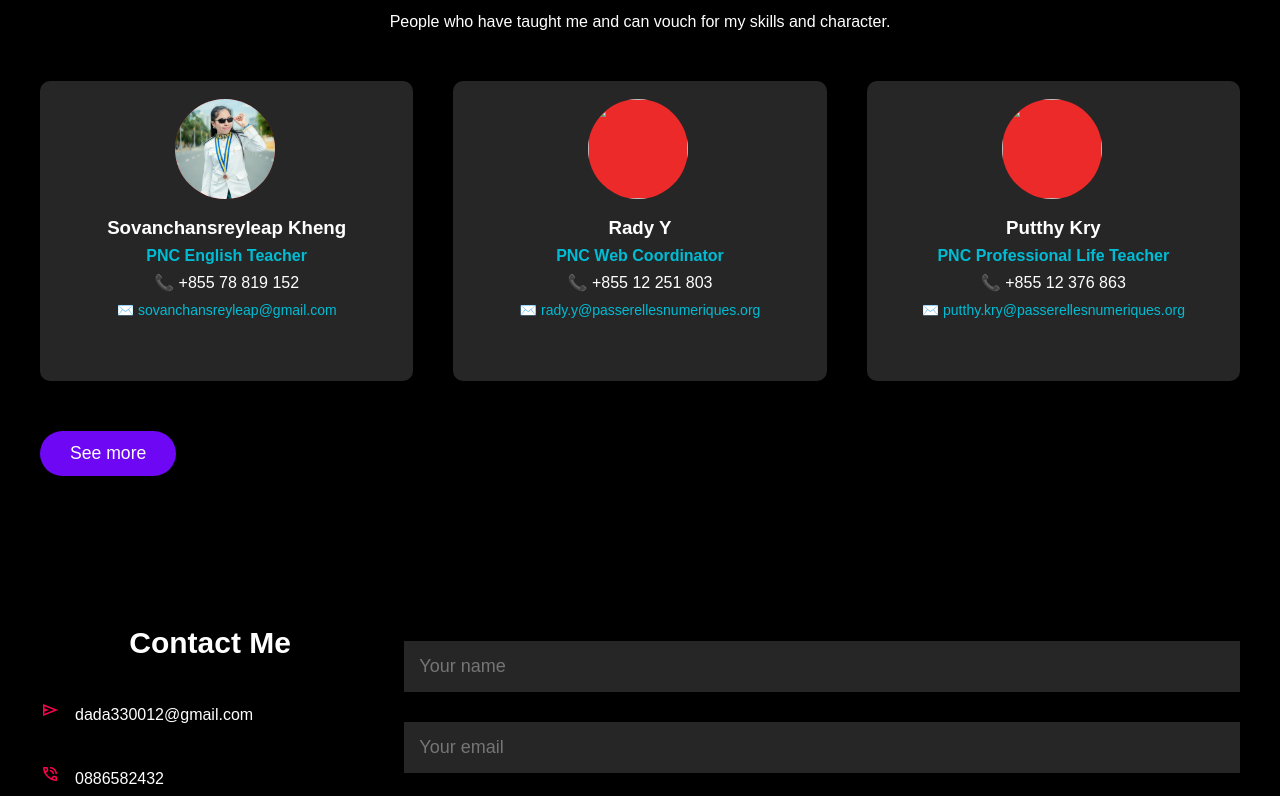
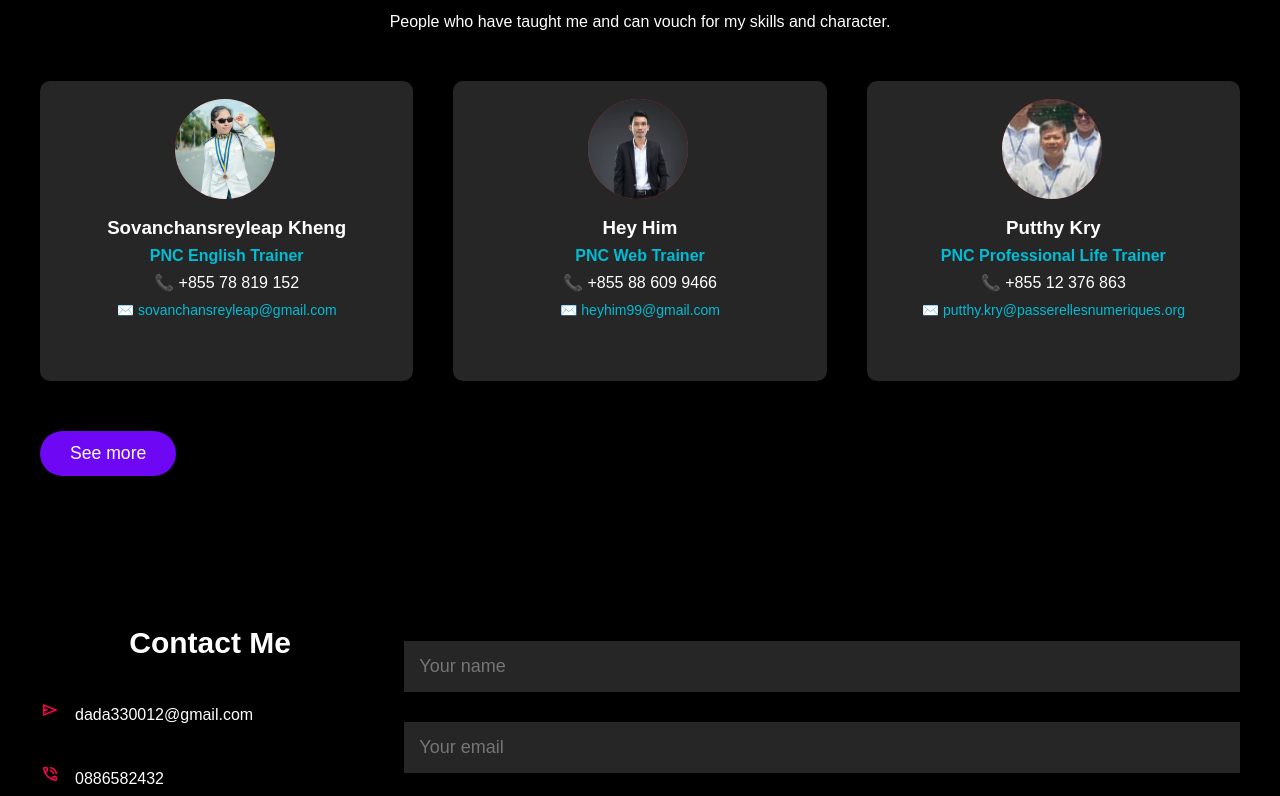
Before and after one commit to Reach3344/myPortfolio, a plain HTML site: page index.html in a window 1280 px wide. Shown: the part 2249-3045 px from the top of the page. Drawn offline with nearby package versions, Linux system fonts and the light colour scheme.

Commit message:
add new images

```diff
--- a/index.html
+++ b/index.html
@@ -134,7 +134,7 @@
           </div>
           <div class="information">
             <h3>Sovanchansreyleap Kheng</h3>
-            <h4>PNC English Teacher</h4>
+            <h4>PNC English Trainer</h4>
             <p>📞 +855 78 819 152</p>
            <a href=""><p class="small"> ✉️ sovanchansreyleap@gmail.com</p></a>
 
@@ -145,14 +145,14 @@
         </div>
         <div class="work">
           <div class="around">
-            <img src="rady.png" class="teacher1">
+            <img src="images/Him.png" class="teacher1">
           </div>
           <div class="information">
-            <h3>Rady Y</h3>
-            <h4>PNC Web Coordinator</h4>
-            <p>📞 +855 12 251 803</p>
+            <h3>Hey Him </h3>
+            <h4>PNC Web Trainer </h4>
+            <p>📞 +855 88 609 9466</p>
 
-           <a href=""> <p class="small"> ✉️ rady.y@passerellesnumeriques.org</p></a>
+           <a href=""> <p class="small"> ✉️ heyhim99@gmail.com</p></a>
           </div>
           <!-- <img src="../static/image/in.png" alt=""> -->
           <div class="layer">
@@ -160,11 +160,11 @@
         </div>
         <div class="work">
           <div class="around">
-            <img src="putthy.png" class="teacher1">
+            <img src="images/putthy.png" class="teacher1">
           </div>
            <div class="information">
             <h3>Putthy Kry</h3>
-            <h4>PNC Professional Life Teacher</h4>
+            <h4>PNC Professional Life Trainer</h4>
             <p>📞 +855 12 376 863</p>
 
            <a href=""> <p class="small">✉️ putthy.kry@passerellesnumeriques.org</p></a>
```
Also changed, not shown: images/Him.png (added), images/putthy.png (added).
